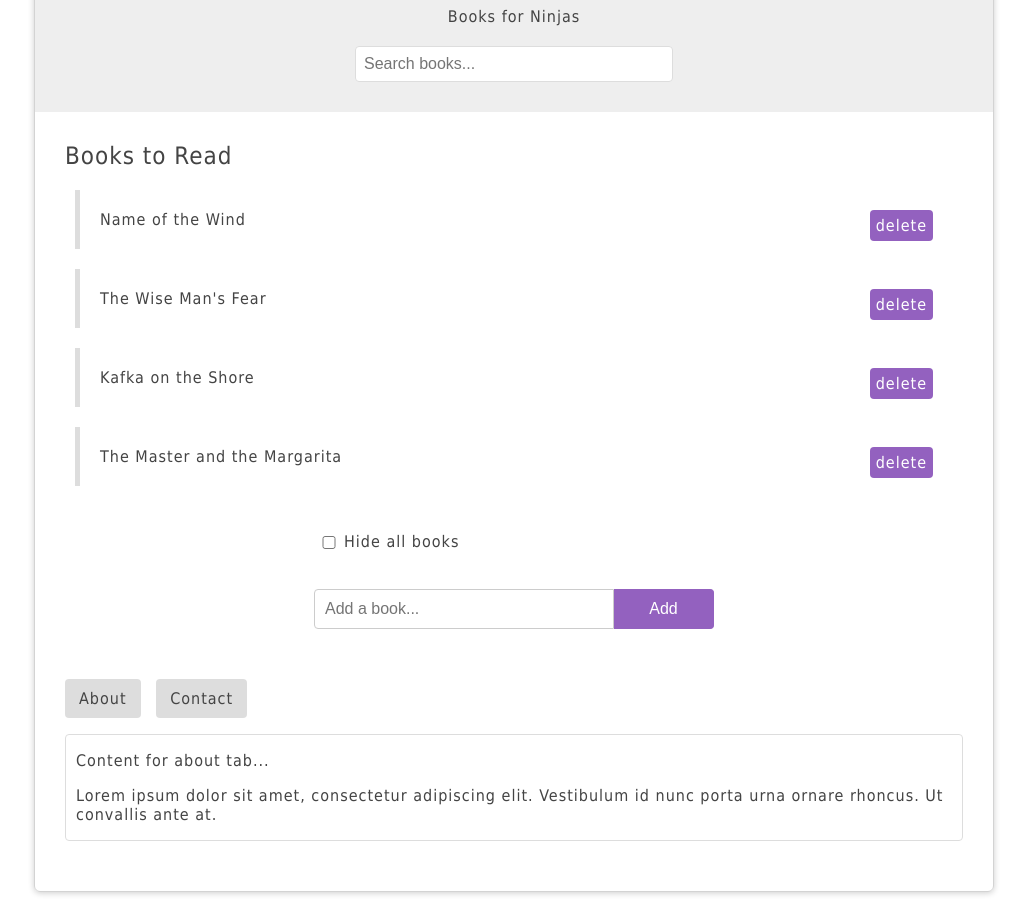
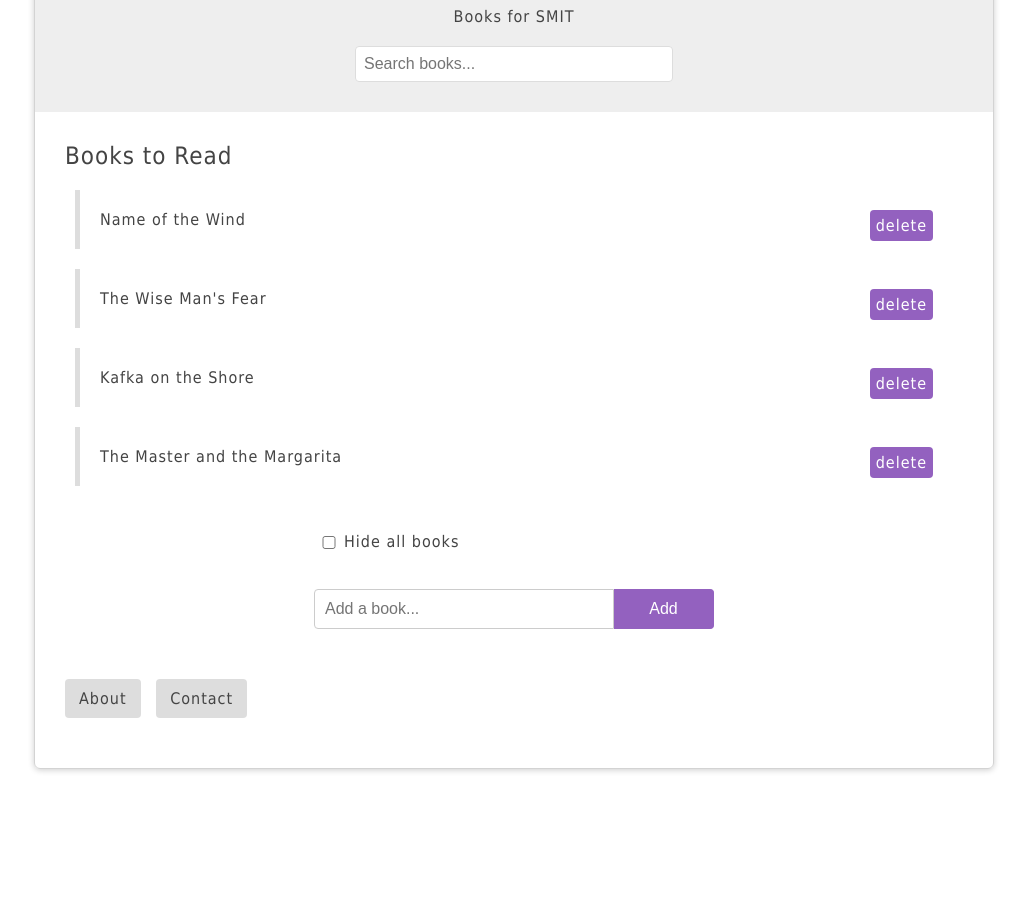
Before and after one commit to shashwatmishraog/book-note, a plain HTML site: page index.html in a window 1280 px wide. Shown: the part 82-994 px from the top of the page, without its empty margins (126-1153 px from the left). After the commit the page ends 871 px from the top, so only its background shows below. Drawn offline with Linux system fonts and the light colour scheme.

Commit message:
Update index.html

```diff
--- a/index.html
+++ b/index.html
@@ -4,14 +4,14 @@
     <meta charset="utf-8">
     <link href="style.css" rel="stylesheet" />
     <script src="app.js"></script>
-    <title>JavaScript DOM Tutorials</title>
+    <title>Shashwat_mishra Note</title>
   </head>
   <body>
   	<div id="wrapper">
 	    <header>
 	    	<div id="page-banner">
 	    		<h1 class="title">Bookorama</h1>
-          <p>Books for Ninjas</p>
+          <p>Books for SMIT</p>
           <form id="search-books">
             <input type="text" placeholder="Search books..." />
           </form>
@@ -49,14 +49,6 @@
           <li data-target="#about" class="active">About</li>
           <li data-target="#contact">Contact</li>
         </ul>
-        <div class="panel active" id="about">
-          <p>Content for about tab...</p>
-          <p>Lorem ipsum dolor sit amet, consectetur adipiscing elit. Vestibulum id nunc porta urna ornare rhoncus. Ut convallis ante at.</p>
-        </div>
-        <div class="panel" id="contact">
-          <p>Content for contact tab...</p>
-          <p>Lorem ipsum dolor sit amet, consectetur adipiscing elit. Vestibulum id nunc porta urna ornare rhoncus. Ut convallis ante at.</p>
-        </div>
       </div>
     </div>
   </body>
```
